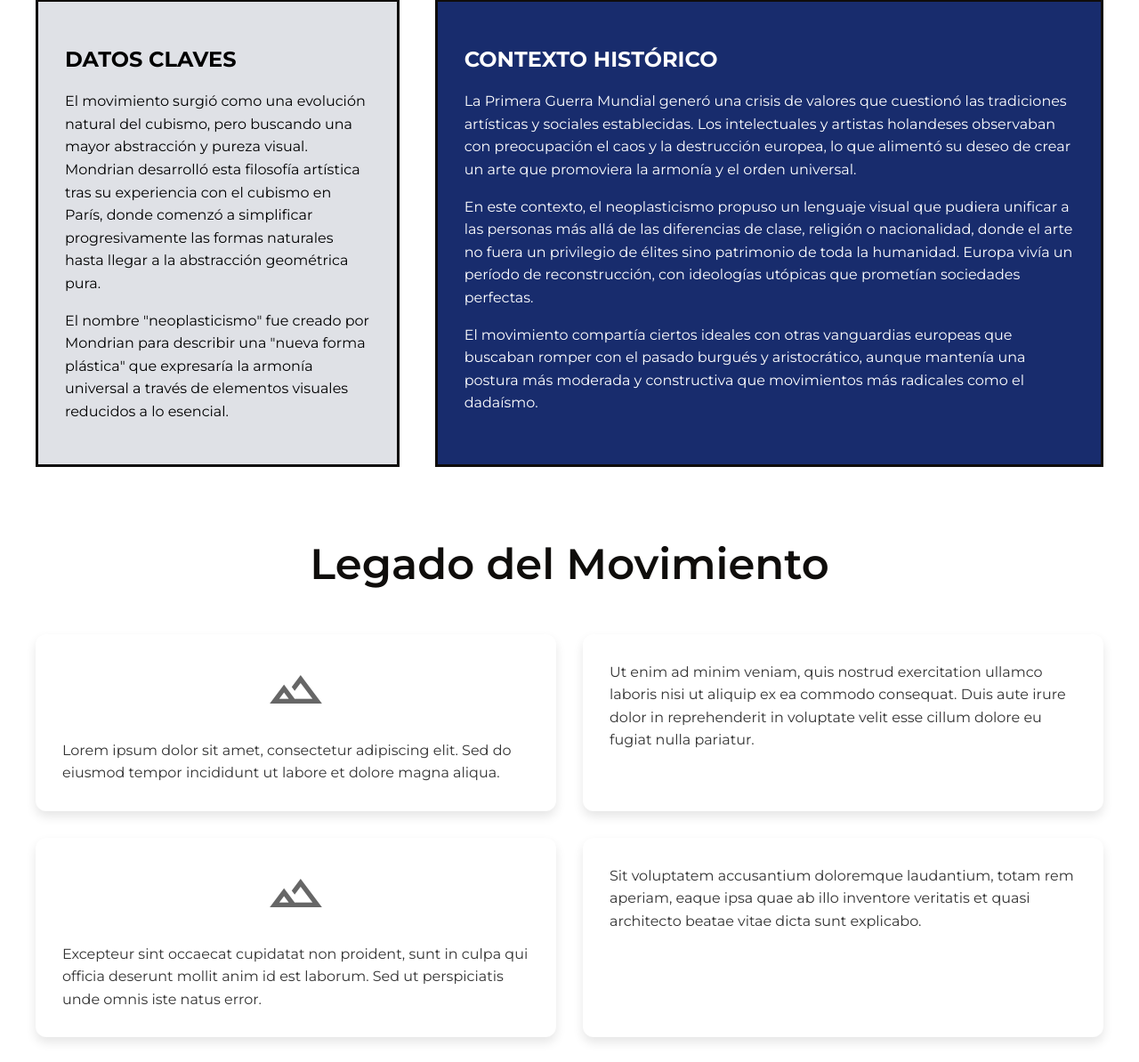
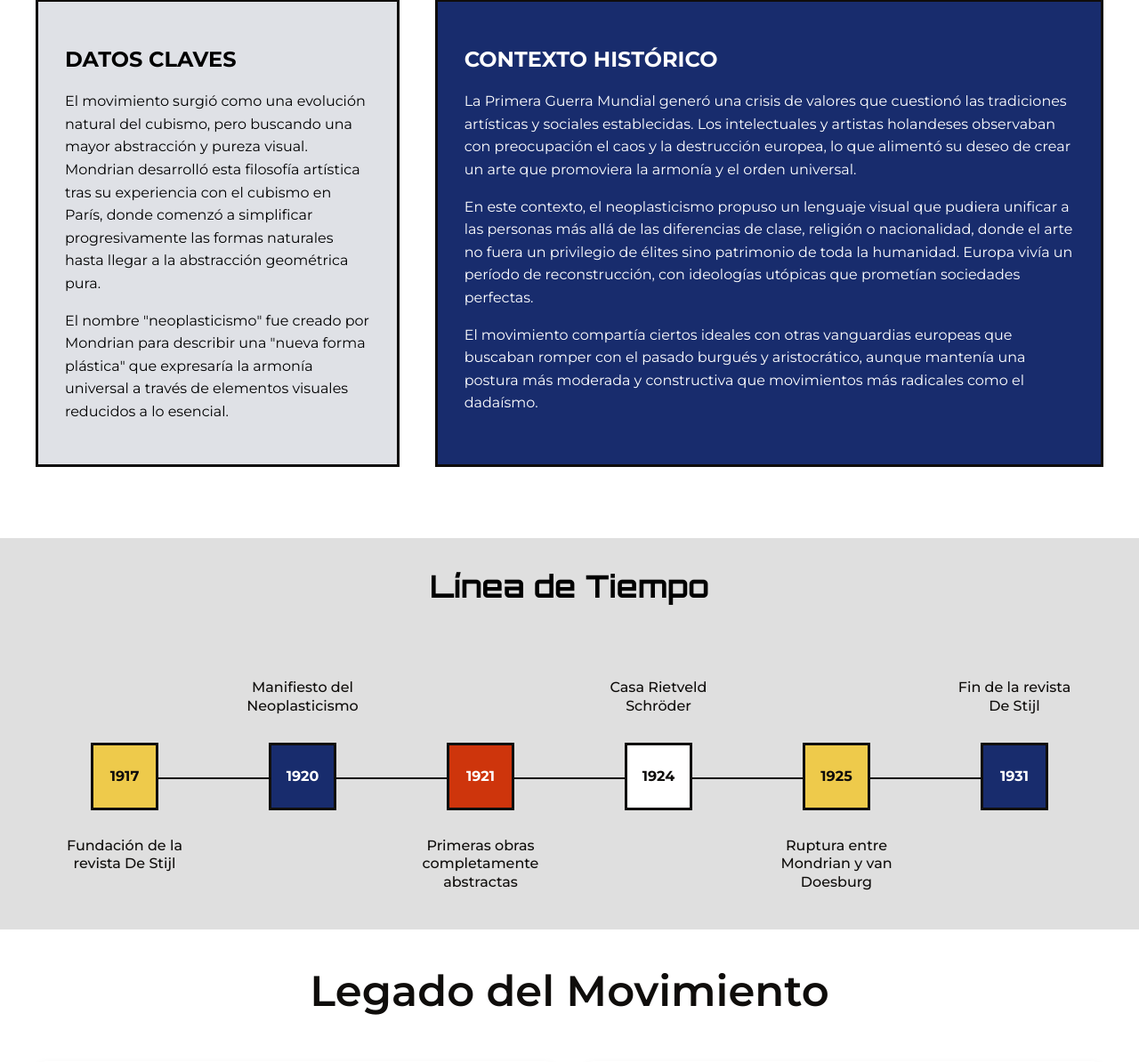
Before and after one commit to caronigra/de-stijl, a PHP site: page /historia.html in a window 1280 px wide. Shown: the part 1002-2196 px from the top of the page at 89% size. Run offline with PHP 8.4, Linux system fonts and the light colour scheme.

Commit message:
update: agregar línea de tiempo interactiva con eventos clave del movimiento De Stijl

```diff
--- a/css/style.css
+++ b/css/style.css
@@ -787,6 +787,7 @@ footer p {
     font-family: 'Montserrat', sans-serif;
     font-size: 16px;
     line-height: 1.6;
+
 }
 
 .historia-h2{
--- a/historia.html
+++ b/historia.html
@@ -68,7 +68,75 @@
                 </div>
             </div>
         </section>
+        <div class="contenedor-linea-tiempo">
+            <h3 class="title-home-h3">Línea de Tiempo</h3>
+            <div class="timeline-container">
+                <div class="timeline">
+                    <div class="timeline-line"></div>
+                    <div class="timeline-events">
+                        <div class="event">
+                            <div class="event-top">
+                                <div class="event-top-text"></div> <!-- Vacío -->
+                            </div>
+                            <div class="year-box year-1917">1917</div>
+                            <div class="event-bottom">
+                                <div class="event-bottom-text">Fundación de la revista De Stijl</div>
+                                <!-- Movido aquí -->
+                            </div>
+                        </div>
+                        <div class="event">
+                            <div class="event-top">
+                                <div class="event-top-text">Manifiesto del Neoplasticismo</div>
+                            </div>
+                            <div class="year-box year-1920">1920</div>
+                            <div class="event-bottom">
+                                <div class="event-bottom-text"></div>
+                            </div>
+                        </div>
 
+                        <div class="event">
+                            <div class="event-top">
+                                <div class="event-top-text"></div>
+                            </div>
+                            <div class="year-box year-1921">1921</div>
+                            <div class="event-bottom">
+                                <div class="event-bottom-text">Primeras obras completamente abstractas</div>
+                            </div>
+                        </div>
+
+                        <div class="event">
+                            <div class="event-top">
+                                <div class="event-top-text">Casa Rietveld Schröder</div>
+                            </div>
+                            <div class="year-box year-1924">1924</div>
+                            <div class="event-bottom">
+                                <div class="event-bottom-text"></div>
+                            </div>
+                        </div>
+
+                        <div class="event">
+                            <div class="event-top">
+                                <div class="event-top-text"></div>
+                            </div>
+                            <div class="year-box year-1925">1925</div>
+                            <div class="event-bottom">
+                                <div class="event-bottom-text">Ruptura entre Mondrian y van Doesburg</div>
+                            </div>
+                        </div>
+
+                        <div class="event">
+                            <div class="event-top">
+                                <div class="event-top-text">Fin de la revista De Stijl</div>
+                            </div>
+                            <div class="year-box year-1931">1931</div>
+                            <div class="event-bottom">
+                                <div class="event-bottom-text"></div>
+                            </div>
+                        </div>
+                    </div>
+                </div>
+            </div>
+        </div>
         <!-- Legacy Section -->
         <section id="legado">
             <h2>Legado del Movimiento</h2>
```
